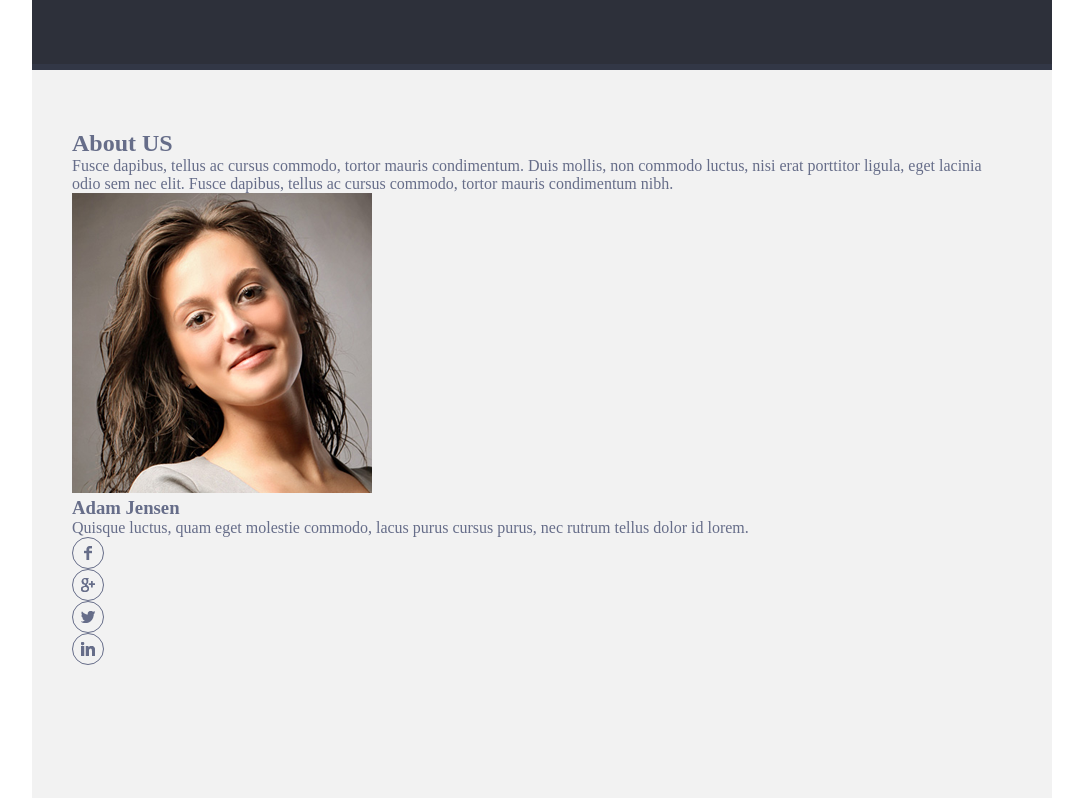
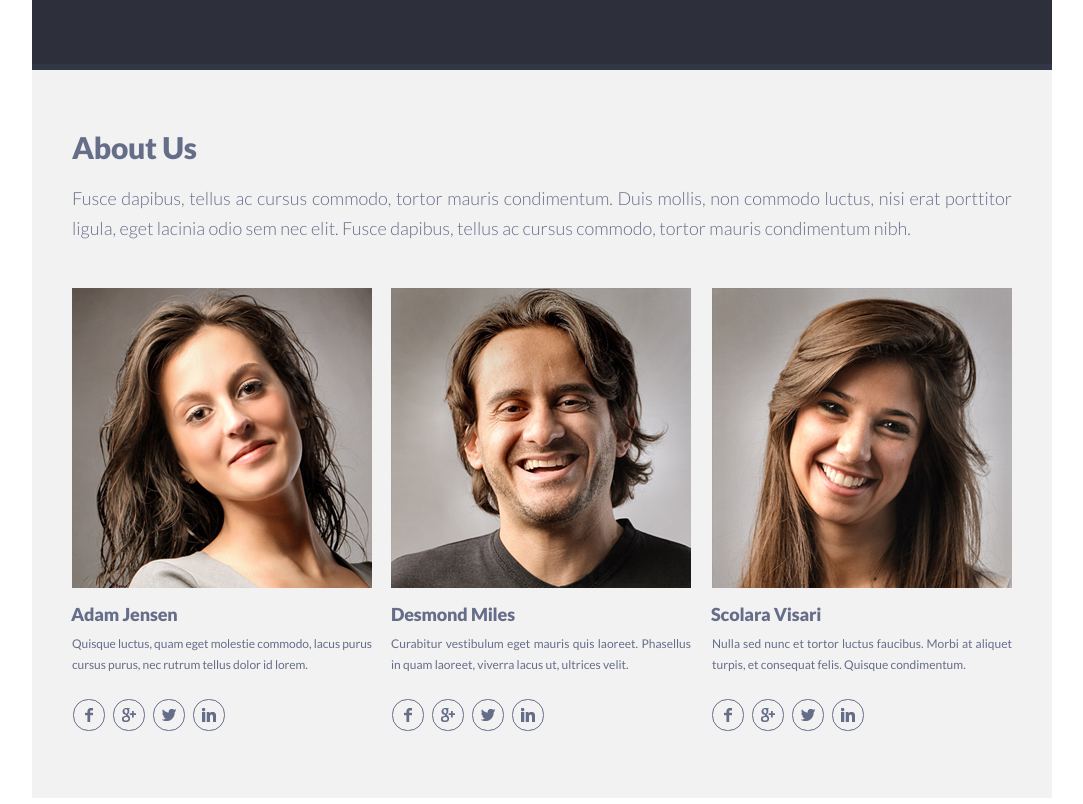
Before and after one commit to ange2912/singolo, a plain HTML site: page singolo2.html in a window 1280 px wide. Shown: the part 800-1604 px from the top of the page, without its empty margins (98-1181 px from the left). Drawn offline with Linux system fonts and the light colour scheme.

Commit message:
feat: finish markup singolo 2

```diff
--- a/singolo2.css
+++ b/singolo2.css
@@ -47,16 +47,46 @@ PORTFOLIO
     border-bottom: 6px solid #323746;
     font-family: "Lato Bold", sans-serif;
     color: #666d89;
-    padding: 40px;
+    padding: 60px 40px 0 40px;
 }
 
+h2{
+    font-family: "Lato Black";
+    font-size: 30px;
+    letter-spacing: -0.01em;
+}
+
+p{
+    font-family: "Lato Light";
+    font-size: 18px;
+    margin-top: 22px;
+}
+
+.portfolio-buttons{
+    margin-top: 14px;
+    margin-left: 1px;
+}
+button:first-child{
+    padding: 2px 7px 3px 6px;
+}
+button:nth-child(3){
+    padding: 2px 6px 3px 5px;
+    margin-right: 6px;
+}
+button:last-child{
+    padding-right: 5px;
+}
 button{
     background-color: #2D303A;
     color: #666d89;
-    border: 1px solid rgb(197, 197, 197);
+    border: 1px solid #666d89;
     border-radius: 5px;
-    padding: 3px 5px;
+    padding: 2px 6px 3px 6px;
+    margin-right: 7px;
+    font-family: "Lato Regular", sans-serif;
+    font-size: 12px;
 }
+
 
 button:hover{
     color: rgba(255, 255, 0, 0.774);
@@ -75,9 +105,12 @@ button:focus{
 
 .images_box{
     width: 940px;
+    height: 625px;
+    overflow: hidden;
     display: flex;
     flex-wrap: wrap;
     justify-content: space-between;
+    margin-top: -1px;
 }
 
 .images_box img{
@@ -88,23 +121,96 @@ button:focus{
 about_us
 */
 
-.about_us{
+.about-us{
     position: relative;
     background-color: #F2F2F2;
     width: 1020px;
     height: 734px;
     border-bottom: 6px solid #fff;
     color: #666D89;
-    padding: 60px 40px 0 40px;
+    padding: 59px 40px 0 40px;
+}
+
+.about-us__caption{
+    font-family: "Lato Black", sans-serif;
+    font-size: 30px;
+}
+
+.about-us__text{
+    font-family: "Lato Light", sans-serif;
+    font-size: 18px;
+    text-align: justify;
+    margin-top: 18px;
+    margin-bottom: 45px;
+    line-height: 30px;
+}
+
+.persons-box{
+    display: flex;
+}
+
+.person:first-child{
+    margin-right: 19px;
+}
+
+.person:nth-child(2){
+    margin-right: 21px;
+}
+
+.person{
+    width: 300px;
+    margin-right: 20px;
+}
+
+.person:nth-child(2) .persone__name{
+    margin-left: 0;
+}
+.persone__name{
+    font-family: "Lato Black", sans-serif;
+    font-size: 18px;
+    max-height: 22px;
+    overflow: hidden;
+    margin-top: 11px;
+    margin-left: -1px;
+    letter-spacing: -0.01em;
+}
+
+.person:first-child .persone__desc{
+    letter-spacing: -0.005em;
+}
+.persone__desc{
+    text-align: justify;
+    font-family: "Lato Regular", sans-serif;
+    font-size: 12px;
+    line-height: 21px;
+    letter-spacing: 0em;
+    margin-top: 8px;
+}
+
+.person:nth-child(3) .persone__socials{
+    margin-left: -1px;
+}
+.persone__socials{
+    display: flex;
 }
 
 .social{
     width: 32px;
     height: 32px;
     border: 1px solid #666D89;
-    border-radius: 50%;
+    border-radius: 48%;
     display: flex;
     align-items: center;
     justify-content: center;
+    margin: 24px 7px 0 1px;
+}
+.social:hover{
+    border-color: black;
+    border-width: 2px;
+    background-color: white;
+    cursor: pointer;
+}
 
+.social:hover img{
+    transform: scale(1.2);
 }
--- a/singolo2.html
+++ b/singolo2.html
@@ -19,36 +19,59 @@
       <button>Artwork</button>
       </div>
       <div class="images_box">
+        <img src="assets/images/i4.png" alt="">
+        <img src="assets/images/i7.png" alt="">
+        <img src="assets/images/i2.png" alt="">
+        <img src="assets/images/i9.png" alt="">
+        <img src="assets/images/i5.png" alt="">
+        <img src="assets/images/i8.png" alt="">
+        <img src="assets/images/i3.png" alt="">
         <img src="assets/images/i1.png" alt="">
-        <img src="assets/images/i2.png" alt="">
-        <img src="assets/images/i3.png" alt="">
-        <img src="assets/images/i4.png" alt="">
-        <img src="assets/images/i5.png" alt="">
         <img src="assets/images/i6.png" alt="">
-        <img src="assets/images/i7.png" alt="">
-        <img src="assets/images/i8.png" alt="">
-        <img src="assets/images/i9.png" alt="">
+        <img src="assets/images/i11.png" alt="">
         <img src="assets/images/i10.png" alt="">
-        <img src="assets/images/i11.png" alt="">
+        <img src="assets/images/i12.png" alt="">
         <img src="assets/images/i12.png" alt="">
       </div>
     </div>
 
-    <div class="about_us">
-        <h2>About US</h2>
-        <p>Fusce dapibus, tellus ac cursus commodo, tortor mauris condimentum. Duis mollis, non commodo luctus, nisi erat porttitor ligula, eget lacinia odio sem nec elit. Fusce dapibus, tellus ac cursus commodo, tortor mauris condimentum nibh.</p>
-        <div class="photos_box">
-          <div class="person1">
-            <img src="assets/images/photo1.png" alt="">
-            <h3>Adam Jensen</h3>
-            <p>Quisque luctus, quam eget molestie commodo, lacus purus cursus purus, nec rutrum tellus dolor id lorem.</p>
-            <div class="social"><img src="assets/images/facebook.png" alt=""></div>
-            <div class="social"><img src="assets/images/google+.png" alt=""></div>
-            <div class="social"><img src="assets/images/twitter.png" alt=""></div>
-            <div class="social"><img src="assets/images/linkedin.png" alt=""></div>
+    <div class="about-us">
+        <h2 class="about-us__caption">About Us</h2>
+        <p class="about-us__text">Fusce dapibus, tellus ac cursus commodo, tortor mauris condimentum. Duis mollis, non commodo luctus, nisi erat porttitor ligula, eget lacinia odio sem nec elit. Fusce dapibus, tellus ac cursus commodo, tortor mauris condimentum nibh.</p>
+        <div class="persons-box">
+          <div class="persons-box__person person">
+            <img class="persone__image" src="assets/images/photo1.png" alt="">
+            <h3 class="persone__name">Adam Jensen</h3>
+            <p class="persone__desc">Quisque luctus, quam eget molestie commodo, lacus purus cursus purus, nec rutrum tellus dolor id lorem.</p>
+            <div class="persone__socials">
+              <div class="social"><img src="assets/images/facebook.png" alt=""></div>
+              <div class="social"><img src="assets/images/google+.png" alt=""></div>
+              <div class="social"><img src="assets/images/twitter.png" alt=""></div>
+              <div class="social"><img src="assets/images/linkedin.png" alt=""></div>
+            </div>
           </div>
-          <div class="person1"></div>
-          <div class="person1"></div>
+          <div class="photos-box__person person">
+            <img class="persone__image" src="assets/images/photo2.png" alt="">
+            <h3 class="persone__name">Desmond Miles</h3>
+            <p class="persone__desc">Curabitur vestibulum eget mauris quis laoreet. Phasellus in quam laoreet, viverra lacus ut, ultrices velit.</p>
+            <div class="persone__socials">
+              <div class="social"><img src="assets/images/facebook.png" alt=""></div>
+              <div class="social"><img src="assets/images/google+.png" alt=""></div>
+              <div class="social"><img src="assets/images/twitter.png" alt=""></div>
+              <div class="social"><img src="assets/images/linkedin.png" alt=""></div>
+            </div>
+          </div>
+          <div class="photos-box__person person">
+            <img class="persone__image" src="assets/images/photo3.png" alt="">
+            <h3 class="persone__name">Scolara Visari</h3>
+            <p class="persone__desc">Nulla sed nunc et tortor luctus faucibus. Morbi at aliquet turpis, et consequat felis. Quisque condimentum.</p>
+            <div class="persone__socials">
+              <div class="social"><img src="assets/images/facebook.png" alt=""></div>
+              <div class="social"><img src="assets/images/google+.png" alt=""></div>
+              <div class="social"><img src="assets/images/twitter.png" alt=""></div>
+              <div class="social"><img src="assets/images/linkedin.png" alt=""></div>
+            </div>
+          </div>
         </div>
     </div>
   </div>
```
